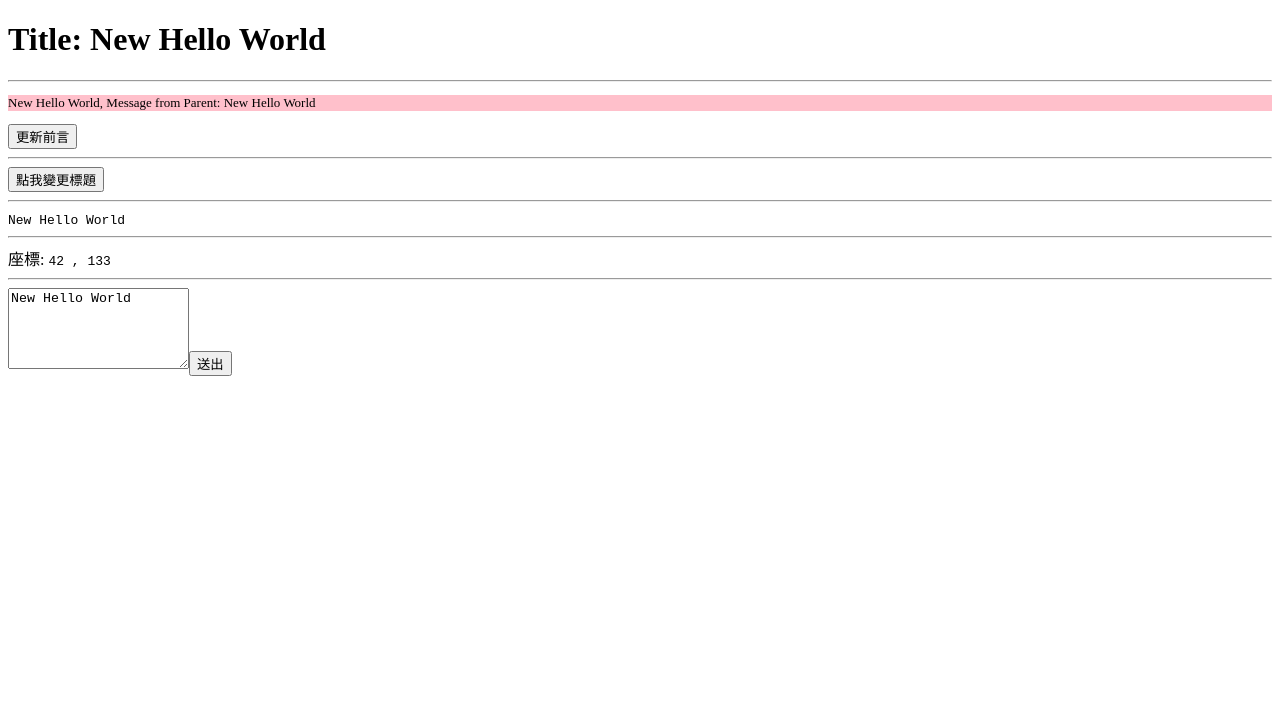
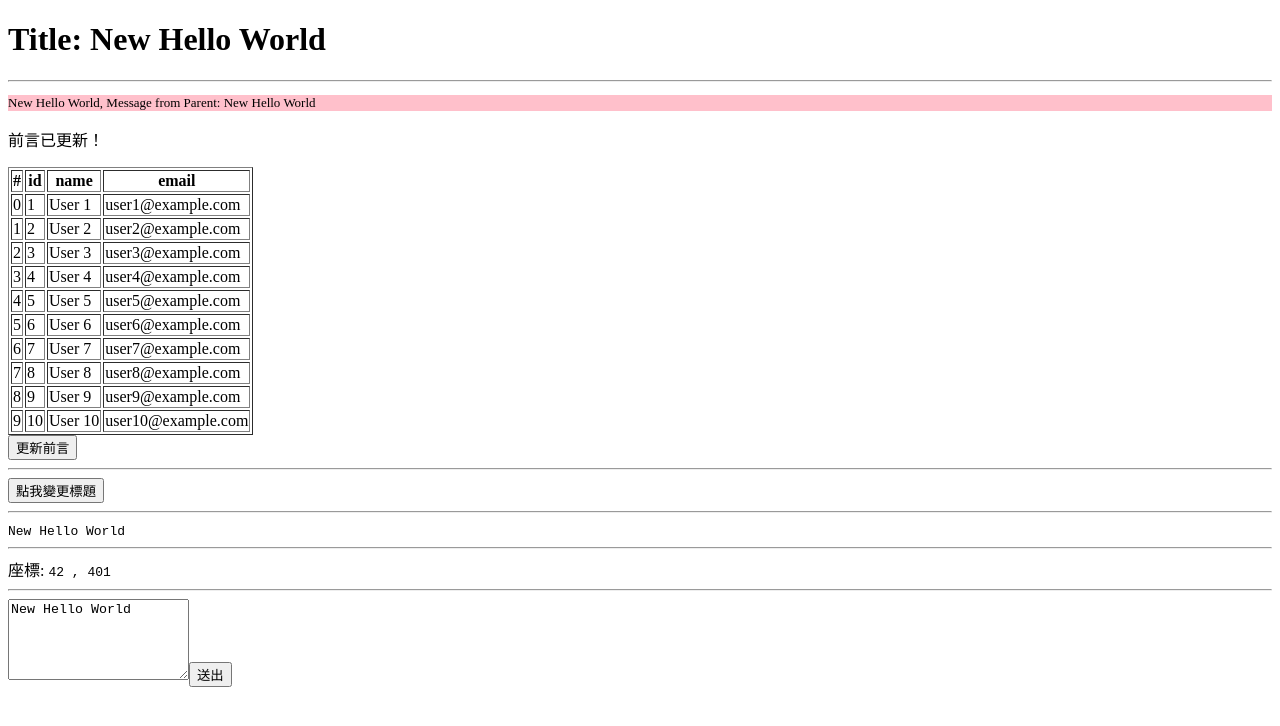
Before and after one commit to doggy8088/ng-ccdt-15, an Angular app: page / in a window 1280 px wide. Both pictures are taken after a click on the button "更新前言". Shown: the top 726 px of the page. Built offline with nearby package versions, Linux system fonts and the light colour scheme.

Commit message:
加入結構型指令的用法 *ngIf, *ngFor

```diff
--- a/src/app/header/header.component.html
+++ b/src/app/header/header.component.html
@@ -1,4 +1,25 @@
 <p [class.highlight]="isUpdatePrefix"
    [style.font-size.px]="fontSize">{{prefix}}, Message from Parent: {{message}}</p>
 
+<p *ngIf="isUpdatePrefix">
+  前言已更新！
+</p>
+
+<!-- <pre>{{ fakeUsers | json }}</pre> -->
+
+<table border="1">
+  <tr>
+    <th>#</th>
+    <th>id</th>
+    <th>name</th>
+    <th>email</th>
+  </tr>
+  <tr *ngFor="let user of fakeUsers; let i=index">
+    <td>{{i}}</td>
+    <td>{{user.id}}</td>
+    <td>{{user.name}}</td>
+    <td>{{user.email}}</td>
+  </tr>
+</table>
+
 <button (click)="updatePrefix()">更新前言</button>
--- a/src/app/header/header.component.ts
+++ b/src/app/header/header.component.ts
@@ -16,6 +16,8 @@ export class HeaderComponent implements OnInit {
 
   isUpdatePrefix = false;
 
+  fakeUsers: User[] = generateFakeUsers();
+
   ngOnInit(): void {
     this.prefix = this.message;
   }
@@ -33,3 +35,28 @@ export class HeaderComponent implements OnInit {
 
 
 }
+
+
+
+interface User {
+  id: number;
+  name: string;
+  email: string;
+}
+
+
+function generateFakeUsers(): User[] {
+  const users: User[] = [];
+
+  for (let i = 1; i <= 10; i++) {
+    const user: User = {
+      id: i,
+      name: `User ${i}`,
+      email: `user${i}@example.com`
+    };
+
+    users.push(user);
+  }
+
+  return users;
+}
```
